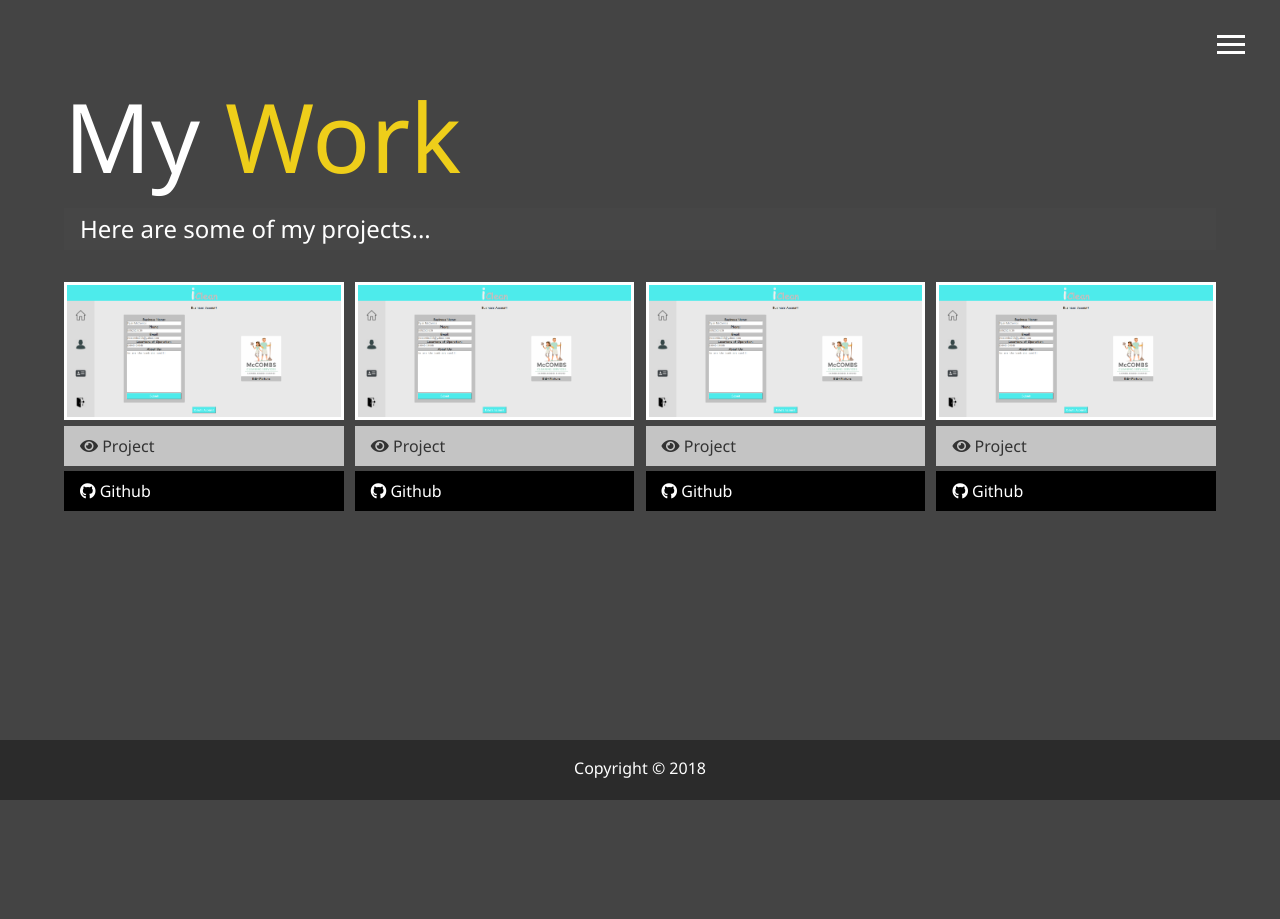
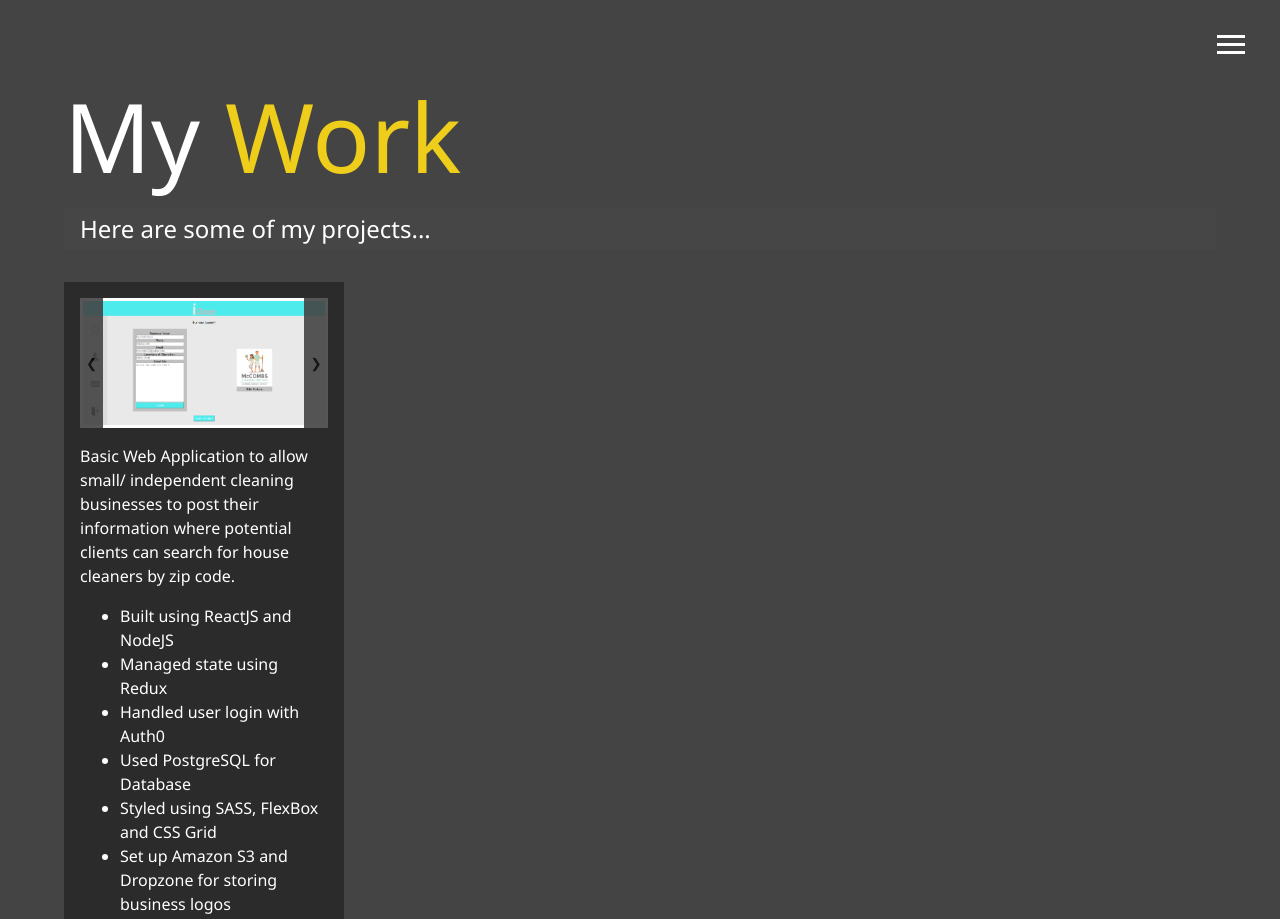
Before and after one commit to mccombsr/portfolio, a website: page dist/work.html in a window 1280 px wide. Shown: the top 919 px of the page. Before the commit the page ends 800 px from the top, so only its background shows below. Drawn offline with Linux system fonts and the light colour scheme.

Commit message:
added skills page, updated contact page, and added carousel to show project images

```diff
--- a/scss/_menu.scss
+++ b/scss/_menu.scss
@@ -97,7 +97,7 @@
   }
 
   .nav-item {
-    transform: translate3d(600px, 0, 0);
+    // transform: translate3d(600px, 0, 0);
     @include easeOut;
 
     &.show {
--- a/scss/_mobile.scss
+++ b/scss/_mobile.scss
@@ -1,13 +1,13 @@
 // Widescreens
 @include mediaXl {
-    .projects{
+  .projects {
     grid-template-columns: repeat(4, 1fr);
   }
 }
 
 // Desktops & Laptops
 @include mediaLg {
-    .projects{
+  .projects {
     grid-template-columns: repeat(3, 1fr);
   }
 }
@@ -24,54 +24,61 @@
     }
   }
 
-  ul.menu-nav, div.menu-branding{
+  ul.menu-nav,
+  div.menu-branding {
     float: none;
     width: 100%;
     min-height: 0;
 
-      &.show{
-          transform: translate3d(0,0,0);
+    &.show {
+      transform: translate3d(0, 0, 0);
     }
   }
 
-  .menu-nav{
+  .menu-nav {
     height: 75vh;
     transform: translate3d(-100%, 0, 0);
     font-size: 24px;
   }
 
-  .menu-branding{
+  .menu-branding {
     height: 25vh;
     transform: translate3d(100%, 0, 0);
 
-      .portrait{
+    .portrait {
       width: 150px;
       height: 150px;
     }
   }
 
-  .about-info{
+  .about-info {
     grid-template-areas:
-      'bioimage'
-      'bio'
-      'job1'
-      'job2'
-      'job3';
+      "bioimage"
+      "bio"
+      "job1"
+      "job2"
+      "job3";
     grid-template-columns: 1fr;
   }
 
-  .projects{
+  .projects {
     grid-template-columns: repeat(2, 1fr);
   }
 }
 
 // Smartphones
 @include mediaSm {
-    main#home h1{
+  padding: 2rem;
+  main#home h1 {
     margin-top: 10vh;
   }
 
-    .projects{
+  h1.lg-heading {
+    margin-top: 1rem;
+    font-size: 3rem;
+  }
+
+  .projects {
     grid-template-columns: 1fr;
   }
 }
--- a/scss/main.scss
+++ b/scss/main.scss
@@ -119,14 +119,43 @@ main {
   grid-template-columns: repeat(3, 1fr);
   grid-gap: 0.7rem;
 
-  img {
-    width: 100%;
-    border: 3px #fff solid;
+  .item {
+    background: darken($primary-color, 10);
+    padding: 1rem;
 
-    &:hover {
-      opacity: 0.5;
-      border-color: $secondary-color;
-      @include easeOut;
+    .carousel {
+      width: 100%;
+      height: 130px;
+      display: flex;
+      justify-content: space-between;
+      align-items: center;
+      position: relative;
+
+      .carouselBtn {
+        z-index: 2;
+        background: $primary-color;
+        opacity: 0.9;
+        border: none;
+        height: 100%;
+
+        &:hover {
+          background: $secondary-color;
+          @include easeOut;
+        }
+      }
+
+      img {
+        width: 100%;
+        height: 100%;
+        border: 3px #fff solid;
+        position: absolute;
+
+        // &:hover {
+        //   opacity: 0.5;
+        //   border-color: $secondary-color;
+        //   @include easeOut;
+        // }
+      }
     }
   }
 }
```
Also changed, not shown: package.json (+5 -2 lines), dist/about.html, dist/contact.html, dist/css/main.css, dist/img/postgreesql.png (added), dist/index.html, dist/js/modalCarousle.js (added), dist/skills.html (added), dist/work.html, 1 other file. Lines whose indentation alone changed are shown as unchanged.
